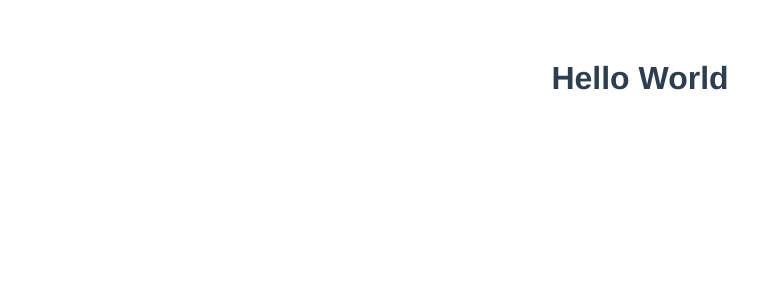
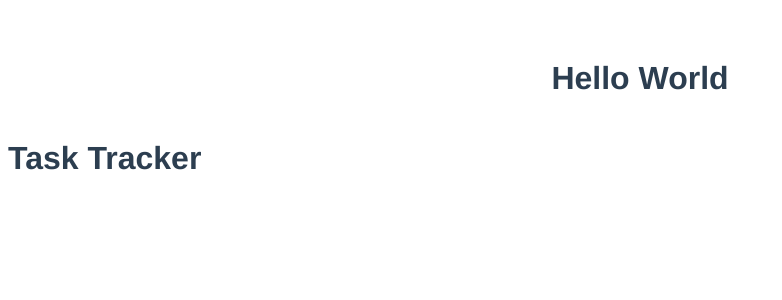
Before and after one commit to mutinhiri/Vue-starter, a Vue app in the folder helloworld/: page / in a window 1280 px wide. Shown: the top 300 px of the page, without its empty margins (0-782 px from the left). Built offline with nearby package versions, Linux system fonts and the light colour scheme.

Commit message:
Add Header component

```diff
--- a/helloworld/src/App.vue
+++ b/helloworld/src/App.vue
@@ -1,17 +1,19 @@
 <template>
-<div class="container">
-  <h1>Hello World</h1>
-</div>
+  <div class="container">
+    <h1>Hello World</h1>
+    <Header />
+  </div>
 
 </template>
 
 <script>
+import Header from './components/Header'
 
 
 export default {
   name: 'App',
   components: {
-
+    Header
   }
 }
 </script>
--- a/helloworld/src/components/Header.vue
+++ b/helloworld/src/components/Header.vue
@@ -6,13 +6,16 @@
 
 <script>
   export default {
+    // eslint-disable-next-line
     name: 'Header',
-
   }
 </script>
 
 <style scoped>
-heeader {
+header {
   display: flex;
+  justify-content: space-between;
+  align-items: center;
+  margin-bottom: 20px;
 }
 </style>
--- a/helloworld/vue.config.js
+++ b/helloworld/vue.config.js
@@ -1,4 +1,5 @@
 const { defineConfig } = require('@vue/cli-service')
 module.exports = defineConfig({
-  transpileDependencies: true
+  transpileDependencies: true,
+  lintOnSave: false
 })
```
